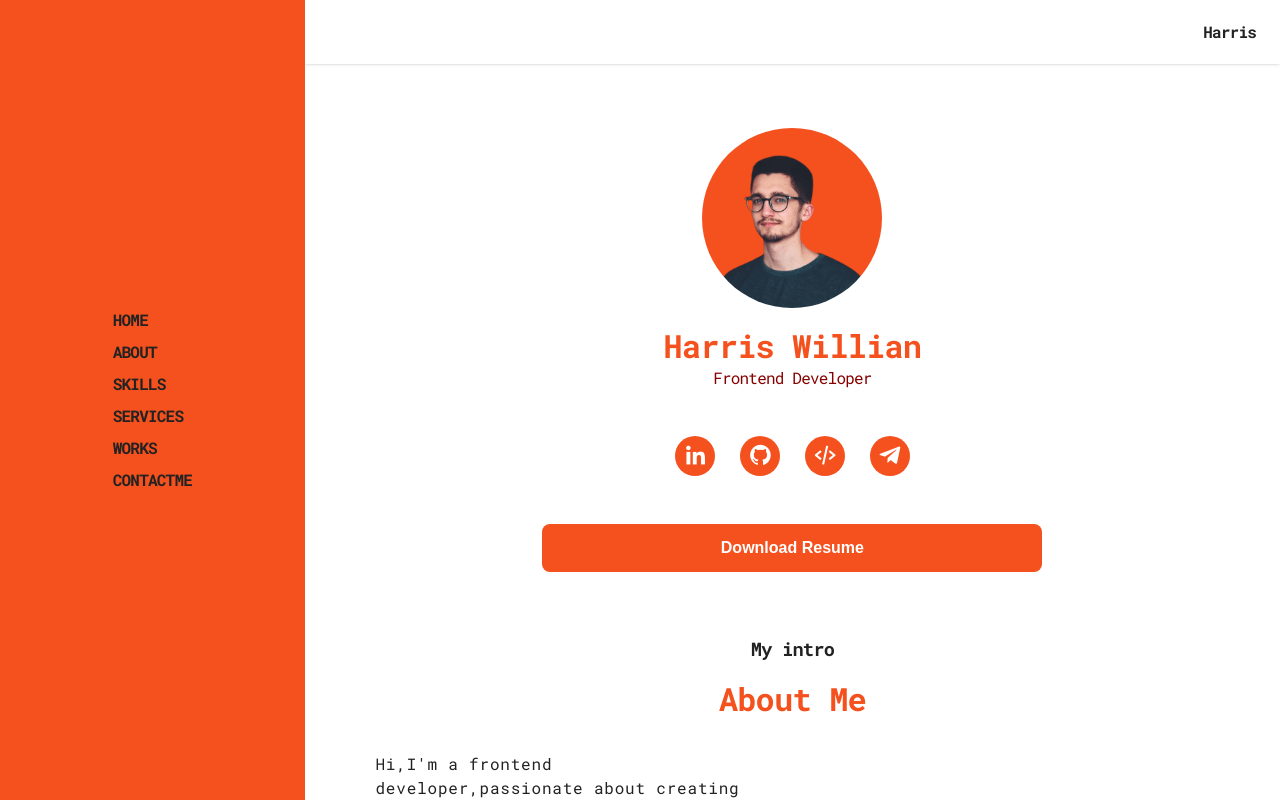
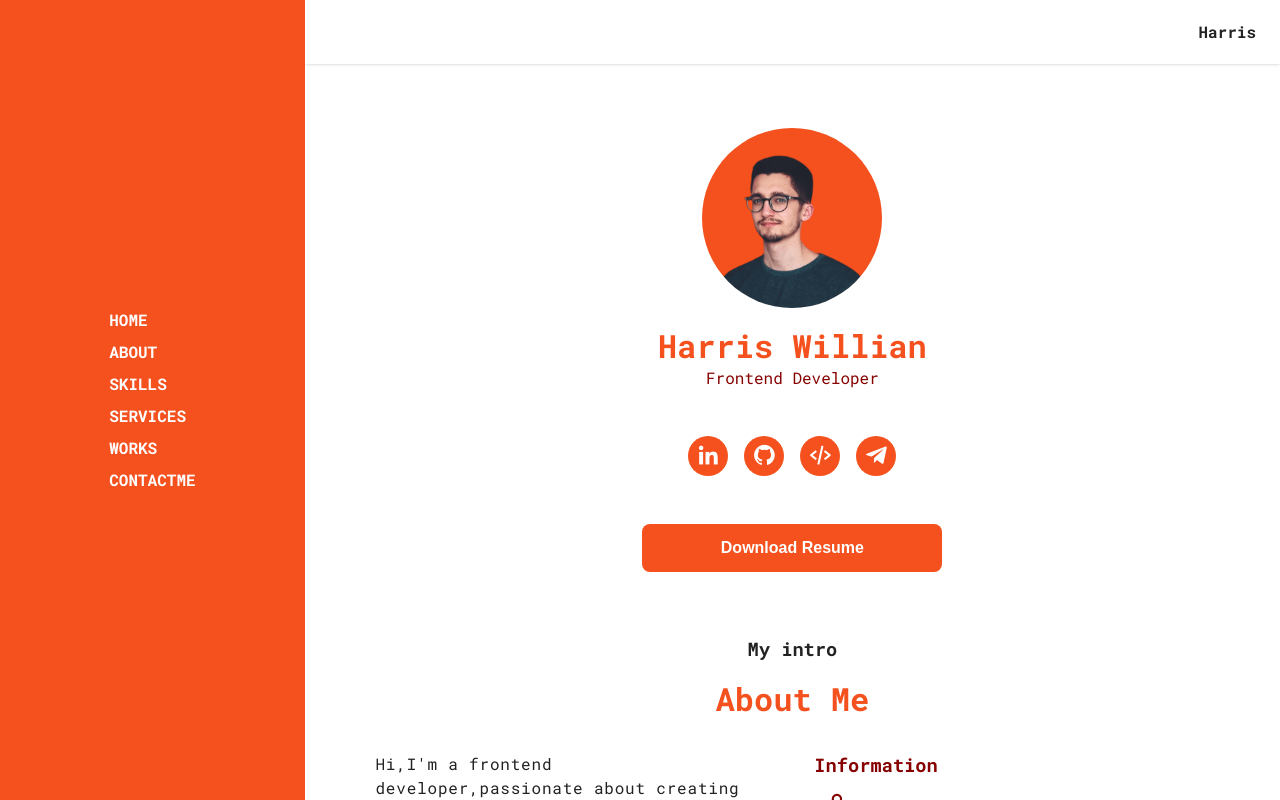
Before and after one commit to connectshark/responsive-personal-orange-portfolio, a plain HTML site: page index.html in a window 1280 px wide. Drawn offline with nearby package versions, Linux system fonts and the light colour scheme.

Commit message:
微調基本配置

```diff
--- a/assets/css/about.css
+++ b/assets/css/about.css
@@ -66,6 +66,7 @@
   .about .intro-container .person,
   .about .intro-container .info{
     width: 50%;
+    margin: 0;
   }
   .about .intro-container .person p{
     text-align: left;
--- a/assets/css/contact.css
+++ b/assets/css/contact.css
@@ -7,6 +7,7 @@
 .contact h3,
 .contact h2 {
   text-align: center;
+  font-size: 1rem;
 }
 .contact h3 {
   margin-bottom: 1rem;
@@ -32,6 +33,7 @@
 .contact form label textarea {
   border-radius: 1rem;
   resize: none;
+  font-size: 1rem;
 }
 .contact form label textarea {
   height: 10rem;
--- a/assets/css/container.css
+++ b/assets/css/container.css
@@ -13,6 +13,7 @@ aside.aside, main {
 main {
   width: 100%;
   overflow-y: scroll;
+  scroll-behavior: smooth;
 }
 
 aside.aside {
@@ -33,10 +34,16 @@ aside.aside .close {
   top: 2rem;
 }
 
-aside.aside ul li {
-  width: 250px;
+aside.aside ul a {
+  display: block;
   line-height: 2;
   font-weight: bold;
+  color: #fff;
+  text-decoration: none;
+  width: 250px;
+}
+aside.aside ul a:hover {
+  text-decoration: underline;
 }
 
 aside.active {
@@ -50,7 +57,7 @@ aside.active {
   aside.aside .close {
     display: none;
   }
-  aside.aside ul li {
+  aside.aside ul a {
     width: auto;
   }
 }
--- a/assets/css/hero.css
+++ b/assets/css/hero.css
@@ -25,16 +25,21 @@
 }
 .hero ul {
   margin-bottom: 3rem;
+  font-size: 0;
 }
-.hero ul li {
+.hero ul a {
+  font-size: 1rem;
   display: inline-block;
   width: 2.5rem;
   background-color: var(--primary-color);
   border-radius: 50%;
   margin: 0 .5rem;
-  cursor: pointer;
+  transition: opacity .3s ease;
 }
-.hero ul li .bx {
+.hero ul a:hover {
+  opacity: .8;
+}
+.hero ul a .bx {
   line-height: 2.5rem;
   color: #fff;
 }
@@ -52,3 +57,11 @@
   font-weight: bold;
   cursor: pointer;
 }
+
+
+@media screen and (min-width: 1024px) {
+  .hero button{
+    width: 300px;
+  }
+
+}
--- a/assets/css/reset.css
+++ b/assets/css/reset.css
@@ -7,7 +7,6 @@
   color: #222;
   font-size: 1rem;
   font-family: var(--font-family);
-  letter-spacing: -.05rem;
 }
 
 img {
@@ -17,6 +16,7 @@ img {
 
 section {
   margin-bottom: 4rem;
+  scroll-margin: 4.5rem 0 0 0;
 }
 
 input[type=text],
--- a/assets/js/menuHandler.js
+++ b/assets/js/menuHandler.js
@@ -1,25 +1,16 @@
 const menu = document.querySelector('.menu')
 const closeBtn = document.querySelector('.close')
 const aside = document.querySelector('.aside')
-
+const navItem = document.querySelectorAll('.nav-item')
 
 const toggleMenu = () => {
   aside.classList.toggle('active')
 }
 
+const closeMenu = () => {
+  aside.classList.remove('active')
+}
 
-
-
-
-
-
-
-
-
-
-
-
-
-
+navItem.forEach(item => item.addEventListener('click', closeMenu))
 menu.addEventListener('click', toggleMenu)
 closeBtn.addEventListener('click', toggleMenu)
--- a/index.html
+++ b/index.html
@@ -16,12 +16,12 @@
         <i class='bx bx-lg bx-x'></i>
       </span>
       <ul>
-        <li>HOME</li>
-        <li>ABOUT</li>
-        <li>SKILLS</li>
-        <li>SERVICES</li>
-        <li>WORKS</li>
-        <li>CONTACTME</li>
+        <a class="nav-item" href="#hero">HOME</a>
+        <a class="nav-item" href="#about">ABOUT</a>
+        <a class="nav-item" href="#skills">SKILLS</a>
+        <a class="nav-item" href="#services">SERVICES</a>
+        <a class="nav-item" href="#portfolio">WORKS</a>
+        <a class="nav-item" href="#contact">CONTACTME</a>
       </ul>
     </aside>
     <main>
@@ -31,27 +31,27 @@
         </span>
         <h1>Harris</h1>
       </header>
-      <section class="hero">
+      <section id="hero" class="hero">
         <div class="hero-img"></div>
         <h1>Harris Willian</h1>
         <p>Frontend Developer</p>
         <ul>
-          <li>
+          <a href="javascript:;">
             <i class='bx bx-sm bxl-linkedin'></i>
-          </li>
-          <li>
+          </a>
+          <a href="javascript:;">
             <i class='bx bx-sm bxl-github'></i>
-          </li>
-          <li>
+          </a>
+          <a href="javascript:;">
             <i class='bx bx-sm bx-code-alt'></i>
-          </li>
-          <li>
+          </a>
+          <a href="javascript:;">
             <i class='bx bx-sm bxl-telegram'></i>
-          </li>
+          </a>
         </ul>
         <button>Download Resume</button>
       </section>
-      <section class="about">
+      <section id="about" class="about">
         <h3>My intro</h3>
         <h2>About Me</h2>
         <div class="intro-container">
@@ -105,7 +105,7 @@
         </div>
 
       </section>
-      <section class="skills">
+      <section id="skills" class="skills">
         <h3>Why Choose Me</h3>
         <h2>My Expertise Area</h2>
         <div class="skills-container">
@@ -188,7 +188,7 @@
           </div>
         </div>
       </section>
-      <section class="services">
+      <section id="services" class="services">
         <div class="service-title">
           <h3>What I Offer</h3>
           <h2>My Services</h2>
@@ -244,7 +244,7 @@
           <a href="javascript:;">Contact Me</a>
         </div>
       </section>
-      <section class="portfolio">
+      <section id="portfolio" class="portfolio">
         <div class="portfolio-title">
           <h3>My portfolio</h3>
           <h2>Recent Works</h2>
@@ -300,7 +300,7 @@
           </div>
         </div>
       </section>
-      <section class="contact">
+      <section id="contact" class="contact">
         <h3>Contact Me</h3>
         <h2>Get In Touch</h2>
         <form>
@@ -352,7 +352,7 @@
             <i class='bx bx-sm bxl-twitter' ></i>
           </a>
         </div>
-        <h5>All right reserved by Chambers ~ 2022</h5>
+        <h5>All right reserved by Chambers - 2022</h5>
       </footer>
     </main>
   </div>
```
